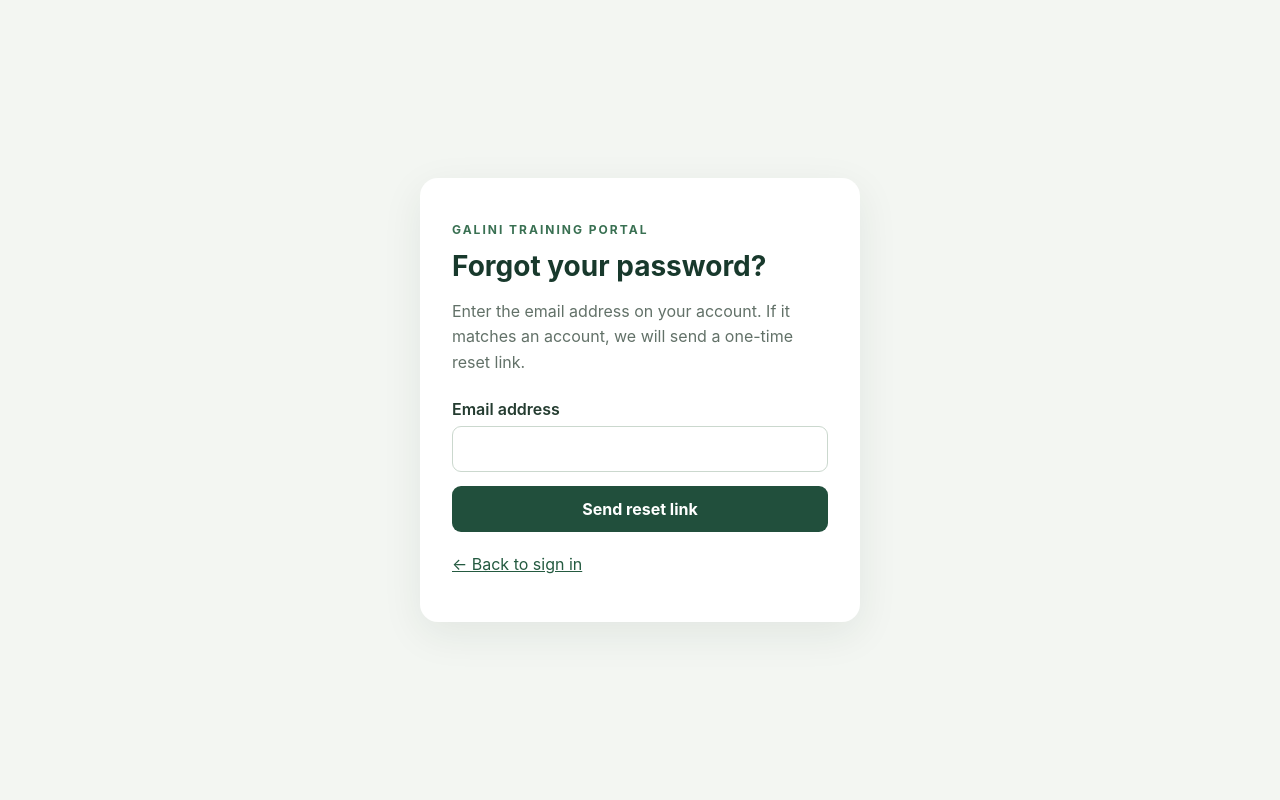
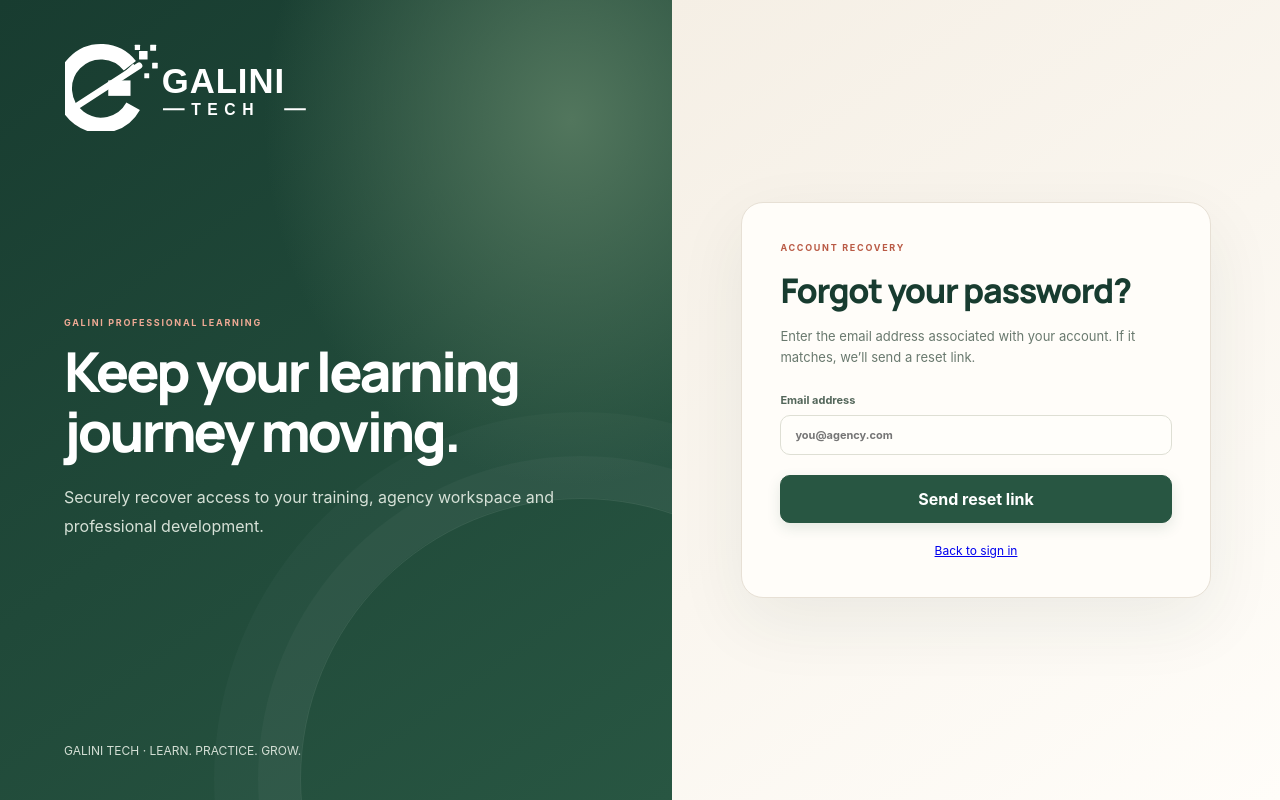
Before and after one commit to bishalmortuza-HN/galini-training-portal, a Next.js app: page /forgot-password in a window 1280 px wide. Built offline with nearby package versions, Linux system fonts and the light colour scheme.

Commit message:
Align password recovery with Galini brand

```diff
--- a/app/forgot-password/page.tsx
+++ b/app/forgot-password/page.tsx
@@ -1,35 +1,7 @@
 "use client";
 import { FormEvent, useState } from "react";
-
-export default function ForgotPasswordPage() {
-  const [email, setEmail] = useState("");
-  const [message, setMessage] = useState("");
-  const [error, setError] = useState("");
-  const [busy, setBusy] = useState(false);
-  async function submit(event: FormEvent) {
-    event.preventDefault(); setBusy(true); setMessage(""); setError("");
-    try {
-      const response = await fetch("/api/auth/password-reset", { method: "POST", headers: { "Content-Type": "application/json" }, body: JSON.stringify({ email }) });
-      const data = await response.json().catch(() => ({}));
-      if (!response.ok) throw new Error(data.error || "Could not request a reset link.");
-      setMessage(data.message || "If an account matches that email, a reset link will be sent shortly.");
-    } catch (e: any) { setError(e.message || "Request failed."); }
-    finally { setBusy(false); }
-  }
-  return <main style={{ minHeight: "100vh", display: "grid", placeItems: "center", padding: 24, background: "#f3f6f2" }}>
-    <section style={{ width: "100%", maxWidth: 440, background: "#fff", padding: 32, borderRadius: 18, boxShadow: "0 12px 40px rgba(20,50,35,.08)" }}>
-      <p style={{ color: "#397052", fontWeight: 700, letterSpacing: 2, fontSize: 12 }}>GALINI TRAINING PORTAL</p>
-      <h1 style={{ color: "#18392c", fontSize: 28, margin: "12px 0" }}>Forgot your password?</h1>
-      <p style={{ color: "#627168", lineHeight: 1.6 }}>Enter the email address on your account. If it matches an account, we will send a one-time reset link.</p>
-      <form onSubmit={submit} style={{ display: "grid", gap: 14, marginTop: 24 }}>
-        <label style={{ display: "grid", gap: 7, color: "#243c30", fontWeight: 600 }}>Email address
-          <input type="email" required value={email} onChange={e => setEmail(e.target.value)} autoComplete="email" style={{ padding: 12, border: "1px solid #cbd8ce", borderRadius: 9, font: "inherit" }} />
-        </label>
-        <button disabled={busy} style={{ padding: 13, border: 0, borderRadius: 9, color: "white", background: "#214f3c", fontWeight: 700, cursor: "pointer" }}>{busy ? "Sending…" : "Send reset link"}</button>
-      </form>
-      {message && <p role="status" style={{ marginTop: 18, color: "#21613f" }}>{message}</p>}
-      {error && <p role="alert" style={{ marginTop: 18, color: "#a32e2e" }}>{error}</p>}
-      <p style={{ marginTop: 22 }}><a href="/" style={{ color: "#245a40" }}>← Back to sign in</a></p>
-    </section>
-  </main>;
+export default function ForgotPasswordPage(){
+ const [email,setEmail]=useState("");const [message,setMessage]=useState("");const [error,setError]=useState("");const [busy,setBusy]=useState(false);
+ async function submit(event:FormEvent){event.preventDefault();setBusy(true);setMessage("");setError("");try{const response=await fetch("/api/auth/password-reset",{method:"POST",headers:{"Content-Type":"application/json"},body:JSON.stringify({email})});const data=await response.json().catch(()=>({}));if(!response.ok)throw new Error(data.error||"Could not request a reset link.");setMessage(data.message||"If an account matches that email, a reset link will be sent shortly.");}catch(e:any){setError(e.message||"Request failed.");}finally{setBusy(false);}}
+ return <main className="authShell"><section className="authIntro"><div className="brand"><img className="brandLogo" src="/galini-tech-logo.svg" alt="Galini Tech"/></div><div className="introCopy"><p className="eyebrow">GALINI PROFESSIONAL LEARNING</p><h1>Keep your learning journey moving.</h1><p>Securely recover access to your training, agency workspace and professional development.</p></div><div className="introFoot">GALINI TECH · LEARN. PRACTICE. GROW.</div></section><section className="authPanel"><div className="authCard"><p className="eyebrow">ACCOUNT RECOVERY</p><h2>Forgot your password?</h2><p className="muted">Enter the email address associated with your account. If it matches, we’ll send a reset link.</p><form className="form" onSubmit={submit}><label>Email address<input type="email" required autoComplete="email" value={email} onChange={e=>setEmail(e.target.value)} placeholder="you@agency.com"/></label><button className="primary full" disabled={busy}>{busy?"Sending…":"Send reset link"}</button></form>{message&&<p className="notice">{message}</p>}{error&&<p className="notice error">{error}</p>}<div className="switchMode"><a href="/">Back to sign in</a></div></div></section></main>;
 }
```
